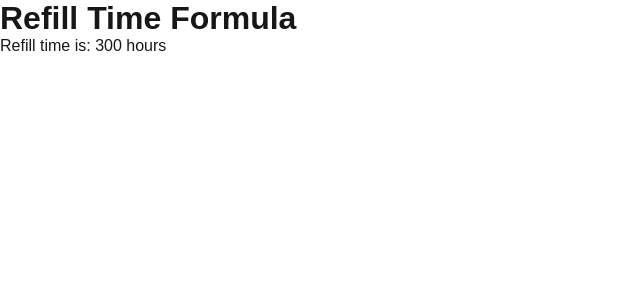
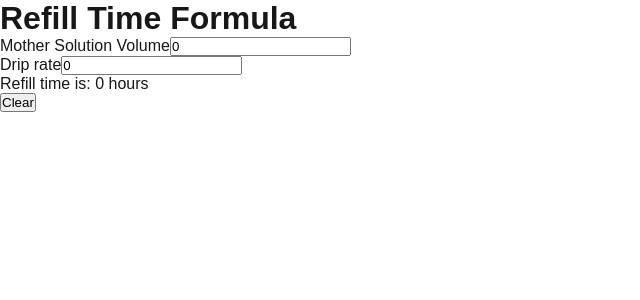
Before and after one commit to CivicTechAtlanta/agua-vida-poc, a Next.js app: page /refill-time in a window 1280 px wide. Shown: the top 300 px of the page, without its empty margins (0-640 px from the left). Built offline with nearby package versions, Linux system fonts and the light colour scheme.

Commit message:
feat: simple implementation of refill time page

```diff
--- a/src/app/refill-time/page.tsx
+++ b/src/app/refill-time/page.tsx
@@ -1,19 +1,36 @@
-var mother_solution_volume = 600 // liters
-var drip_rate = 2 // liters/hour
+"use client";
 
-var refill_time = mother_solution_volume / drip_rate
-
-function printRefillTimeInDays() {
-    console.log("In days, that is: " + refill_time / 24 + " days");
-}
-
-printRefillTimeInDays();
+import { useEffect, useState } from "react";
 
 export default function RefillTimeFormula() {
+    const [motherSolutionVolume, setMotherSolutionVolume] = useState<number>(0)
+    const [dripRate, setDripRate] = useState<number>(0)
+    const [refillTime, setRefillTime] = useState<number>(0)
+
+    useEffect(() => {
+        if (dripRate <= 0) {
+            setRefillTime(0)
+            return;
+        }
+        setRefillTime(motherSolutionVolume / dripRate)
+    }, [motherSolutionVolume, dripRate])
+
     return (
         <div>
             <h1>Refill Time Formula</h1>
-            <p>Refill time is: {refill_time} hours</p>
+            <div>
+                <label>Mother Solution Volume</label>
+                <input type="number" value={motherSolutionVolume} onChange={(event) => { setMotherSolutionVolume(Number(event.target.value)) }} />
+            </div>
+            <div>
+                <label>Drip rate</label>
+                <input type="number" value={dripRate} onChange={(event) => { setDripRate(Number(event.target.value)) }} />
+            </div>
+            <p>Refill time is: {refillTime} hours</p>
+            <button onClick={() => {
+                setMotherSolutionVolume(0)
+                setDripRate(0)
+            }}>Clear</button>
         </div>
     );
 }
```
